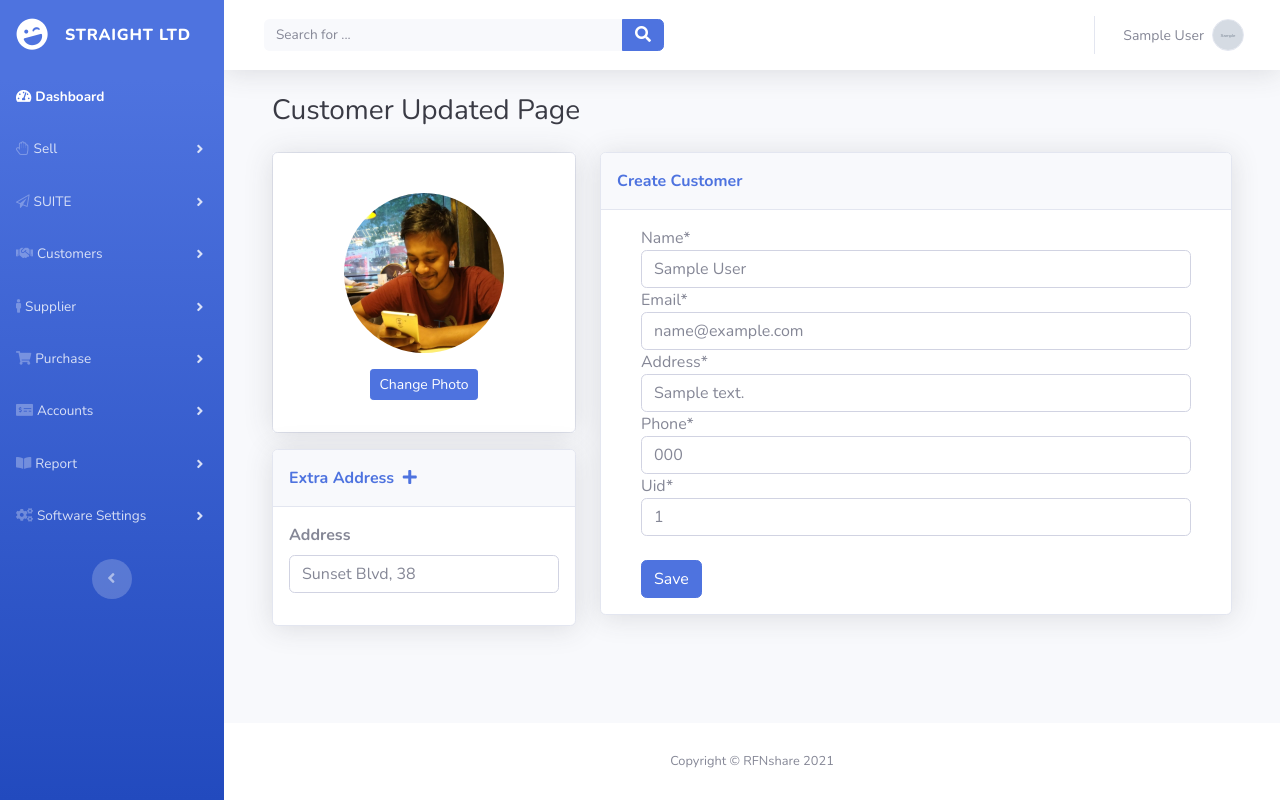
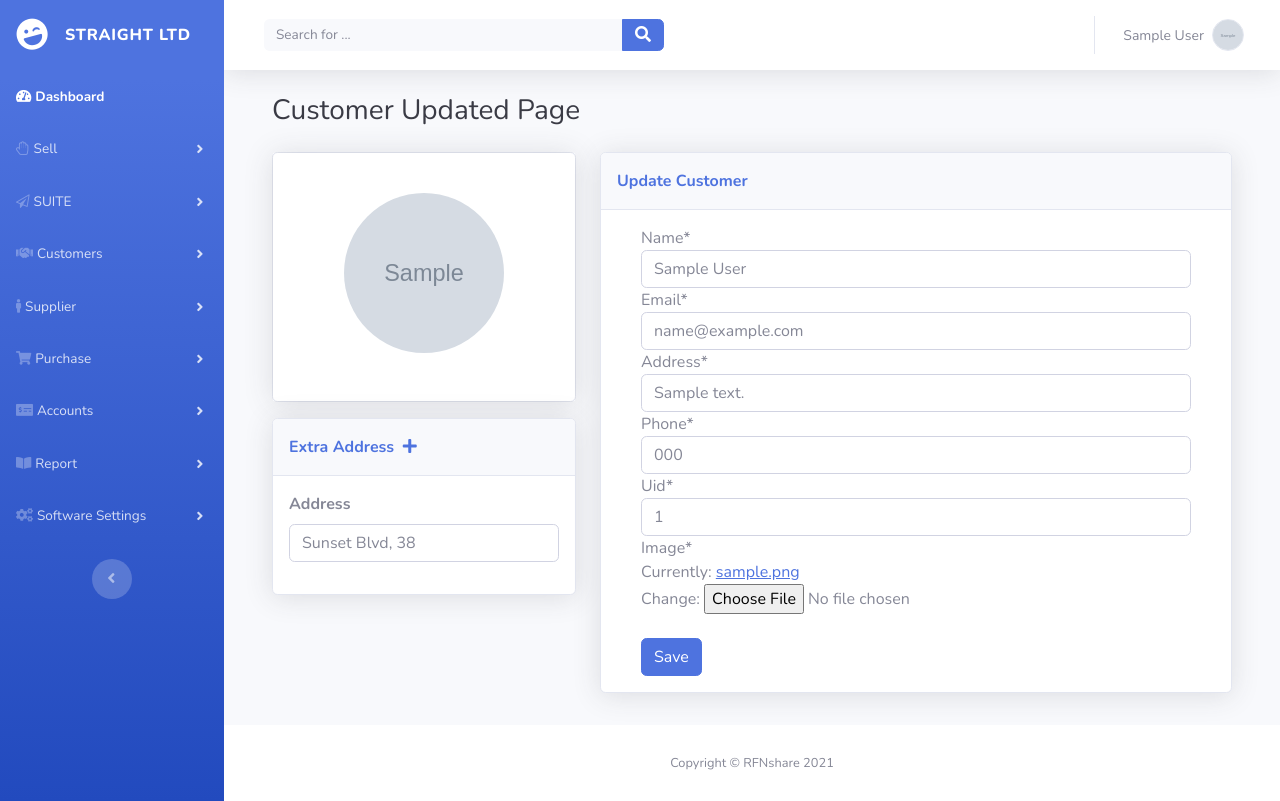
Before and after one commit to rfnshare/StraightIntLtd, a Django app: page /customer/customer_edit/1/ in a window 1280 px wide. Run offline with Django 3.2, Linux system fonts and the light colour scheme; a user stored in the database is signed in; tables that the repository leaves empty hold one stand-in row (values such as "Sample post"); grey boxes marked "Sample" are stand-in pictures; some libraries are stand-ins or nearby versions.

Commit message:
Customer Image Added

```diff
--- a/customer/forms.py
+++ b/customer/forms.py
@@ -22,5 +22,13 @@ class CustomerCreateForm(forms.ModelForm):
 class CustomerUpdateForm(forms.ModelForm):
     class Meta:
         model = Customer
-        exclude = ('balance',)
+        exclude = ('balance', )
         fields = "__all__"
+
+
+class CustomerUpdateImageForm(forms.ModelForm):
+    # image = forms.ImageField(widget=forms.FileInput(attrs={'class': 'btn btn-primary btn-sm'}))
+
+    class Meta:
+        model = Customer
+        fields = ['image', ]
--- a/customer/models.py
+++ b/customer/models.py
@@ -10,6 +10,7 @@ class Customer(models.Model):
     phone = models.CharField(max_length=100, null=True)
     balance = models.IntegerField()
     uid = models.CharField(max_length=100, null=True)
+    image = models.ImageField(default='avartar.jpg', upload_to='customer_pic')
     created_at = models.DateTimeField(auto_now_add=True)
     updated_at = models.DateTimeField(auto_now=True)
 
--- a/customer/views.py
+++ b/customer/views.py
@@ -4,7 +4,7 @@ from django.contrib.messages.views import SuccessMessageMixin
 from django.http import HttpResponseRedirect
 from django.shortcuts import render, redirect
 from django.views.generic import *
-from django.urls import reverse_lazy
+from django.urls import reverse_lazy, reverse
 from django.contrib import messages
 
 from sell.models import Invoice
@@ -24,7 +24,6 @@ class CustomerCreateView(LoginRequiredMixin, CreateView):
     form_class = CustomerCreateForm
     paginate_by = 10
     template_name = 'customer/create_customer.html'
-    success_url = reverse_lazy('customer:customer_list')
     success_message = "%(name)s was created successfully."
 
     def form_valid(self, form):
@@ -36,6 +35,10 @@ class CustomerCreateView(LoginRequiredMixin, CreateView):
 
     def get_success_message(self, cleaned_data):
         return self.success_message % cleaned_data
+
+    def get_success_url(self, **kwargs):
+        # obj = form.instance or self.object
+        return reverse("customer:customer_details", kwargs={'pk': self.object.pk})
 
 
 class CustomerListView(LoginRequiredMixin, ListView):
@@ -50,7 +53,11 @@ class CustomerUpdateView(LoginRequiredMixin, UpdateView):
     template_name = 'customer/customer_edit.html'
     form_class = CustomerUpdateForm
     success_message = "%(name)s was updated successfully."
-    success_url = reverse_lazy('customer:customer_list')
+
+    def get_context_data(self, **kwargs):
+        context = super().get_context_data(**kwargs)
+        context['image_form'] = CustomerUpdateImageForm
+        return context
 
     def form_valid(self, form):
         success_message = self.get_success_message(form.cleaned_data)
@@ -61,6 +68,10 @@ class CustomerUpdateView(LoginRequiredMixin, UpdateView):
 
     def get_success_message(self, cleaned_data):
         return self.success_message % cleaned_data
+
+    def get_success_url(self, **kwargs):
+        # obj = form.instance or self.object
+        return reverse("customer:customer_details", kwargs={'pk': self.object.pk})
 
 
 class CustomerDeleteView(LoginRequiredMixin, SuccessMessageMixin, DeleteView):
--- a/templates/customer/create_customer.html
+++ b/templates/customer/create_customer.html
@@ -43,7 +43,7 @@
                                 <p class="text-primary m-0 fw-bold">Create Customer</p>
                             </div>
                             <div class="card-body">
-                                <form method="post">
+                                <form method="post" enctype="multipart/form-data">
                                     {% csrf_token %}
                                     {{ form|crispy }}
                                     <br>
--- a/templates/customer/customer_edit.html
+++ b/templates/customer/customer_edit.html
@@ -9,11 +9,12 @@
             <div class="col-lg-4">
                 <div class="card mb-3">
                     <div class="card-body text-center shadow"><img class="rounded-circle mb-3 mt-4"
-                                                                   src="{% static '/dashboard/img/61928672_2299563540103978_671004437166161920_n.jpg' %}"
+                                                                   src="{{ customer.image.url }}"
                                                                    width="160"
-                                                                   height="160">
+                                                                   height="160" alt="logo">
                         <div class="mb-3">
-                            <button class="btn btn-primary btn-sm" type="button">Change Photo</button>
+{#                            <button class="btn btn-primary btn-sm" type="button">Change Photo</button>#}
+{#                            {{ image_form}}#}
                         </div>
                     </div>
                 </div>
@@ -36,10 +37,10 @@
                     <div class="col">
                         <div class="card shadow mb-3">
                             <div class="card-header py-3">
-                                <p class="text-primary m-0 fw-bold">Create Customer</p>
+                                <p class="text-primary m-0 fw-bold">Update Customer</p>
                             </div>
                             <div class="card-body">
-                                <form method="post">
+                                <form method="post" enctype="multipart/form-data">
                                     {% csrf_token %}
                                     <div class="container">
                                         <div class="form-row ">
```
Also changed, not shown: templates/customer/customer_details.html (+3 -5 lines).
